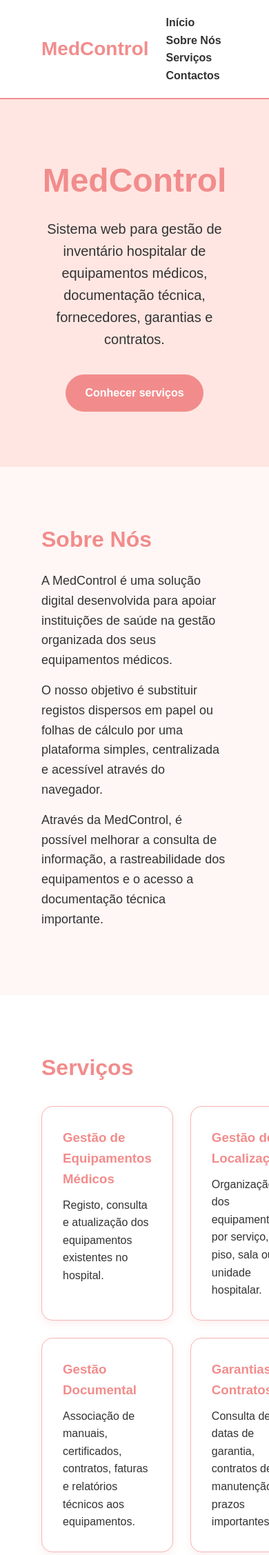
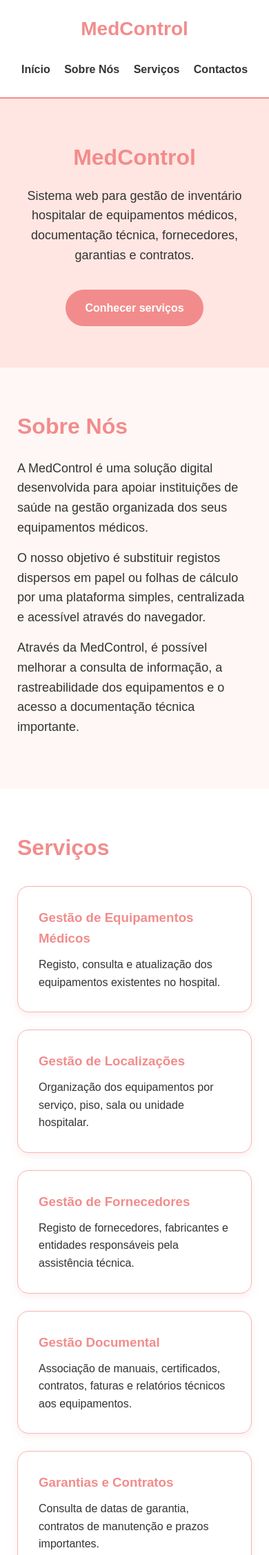
Before and after one commit to MariaFerreira1240661/Projeto-Sibdas, a PHP site: page /frontend/index.html in a window 390 px wide; the page is wider, and only the part inside the window is pictured. Shown: the top 2255 px of that part at 69% size. Run offline with PHP 8.4, Linux system fonts and the light colour scheme.

Commit message:
Adição de responsividade à página pública

```diff
--- a/assets/css/estilo.css
+++ b/assets/css/estilo.css
@@ -209,3 +209,47 @@ footer {
 .contactos-formulario button:hover {
     background-color: #e67878;
 }
+
+@media (max-width: 900px) {
+    header {
+        flex-direction: column;
+        gap: 15px;
+        padding: 20px;
+        text-align: center;
+    }
+
+    nav a {
+        display: inline-block;
+        margin: 8px;
+    }
+
+    section {
+        padding: 60px 25px;
+    }
+
+    #inicio h2 {
+        font-size: 38px;
+    }
+
+    .servicos-container {
+        grid-template-columns: repeat(2, 1fr);
+    }
+
+    .contactos-container {
+        grid-template-columns: 1fr;
+    }
+}
+
+@media (max-width: 600px) {
+    .servicos-container {
+        grid-template-columns: 1fr;
+    }
+
+    #inicio h2 {
+        font-size: 32px;
+    }
+
+    #inicio p {
+        font-size: 18px;
+    }
+}
```
